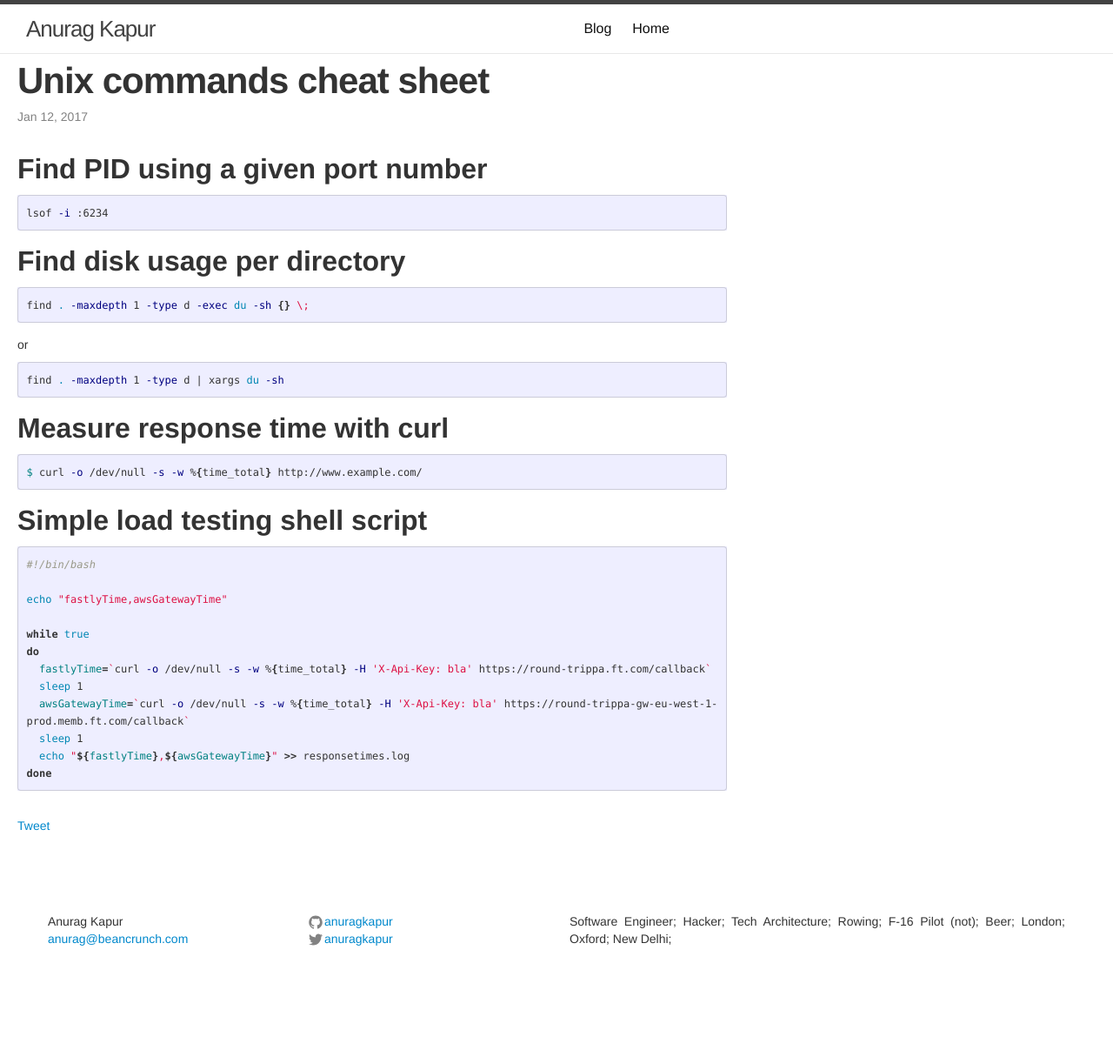
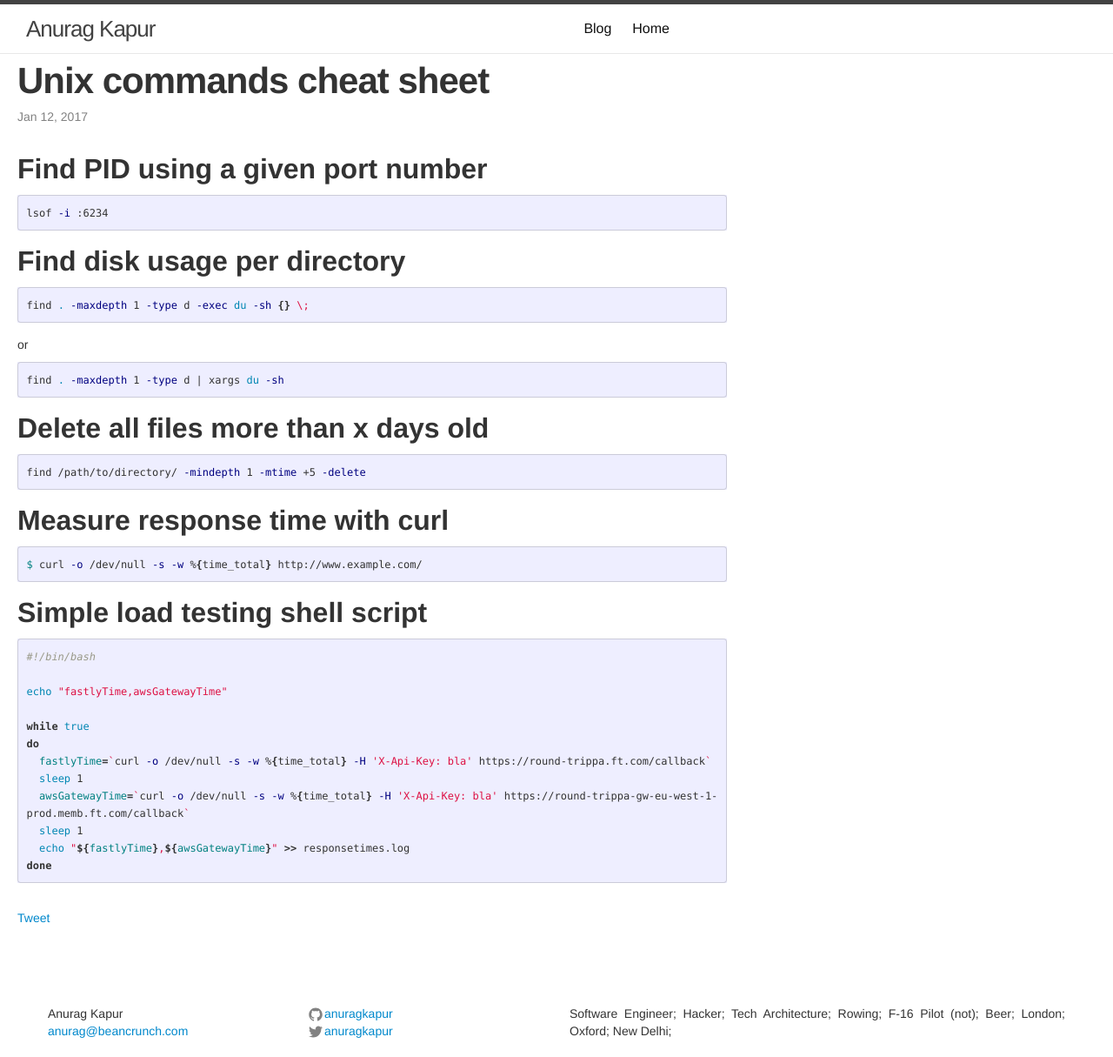
Before and after one commit to anuragkapur/anuragkapur.github.io, a Jekyll site: the page built from blog/cheat-sheets/_posts/2017-01-12-unix-commands.md, in a window 1280 px wide. Shown: the whole page at 87% size. Built offline with Jekyll 4.4.1, drawn with Linux system fonts in a browser that asks for light colours; comment, search, counter and statistics services are not loaded; before the commit the page ends 1109 px from its top, so only the background shows below that.

Commit message:
Add command to delete all files more than x days old

````diff
--- a/blog/cheat-sheets/_posts/2017-01-12-unix-commands.md
+++ b/blog/cheat-sheets/_posts/2017-01-12-unix-commands.md
@@ -20,6 +20,11 @@ or
 find . -maxdepth 1 -type d | xargs du -sh
 ```
 
+## Delete all files more than x days old
+```shell
+find /path/to/directory/ -mindepth 1 -mtime +5 -delete
+```
+
 ## Measure response time with curl
 ```shell
 $ curl -o /dev/null -s -w %{time_total} http://www.example.com/
````
